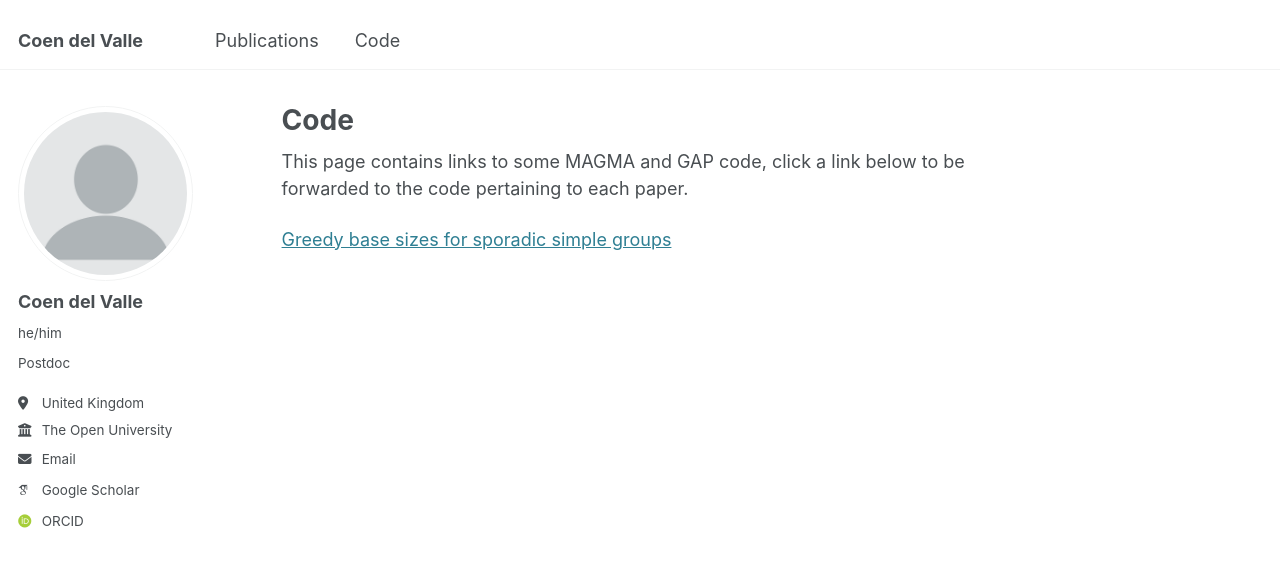
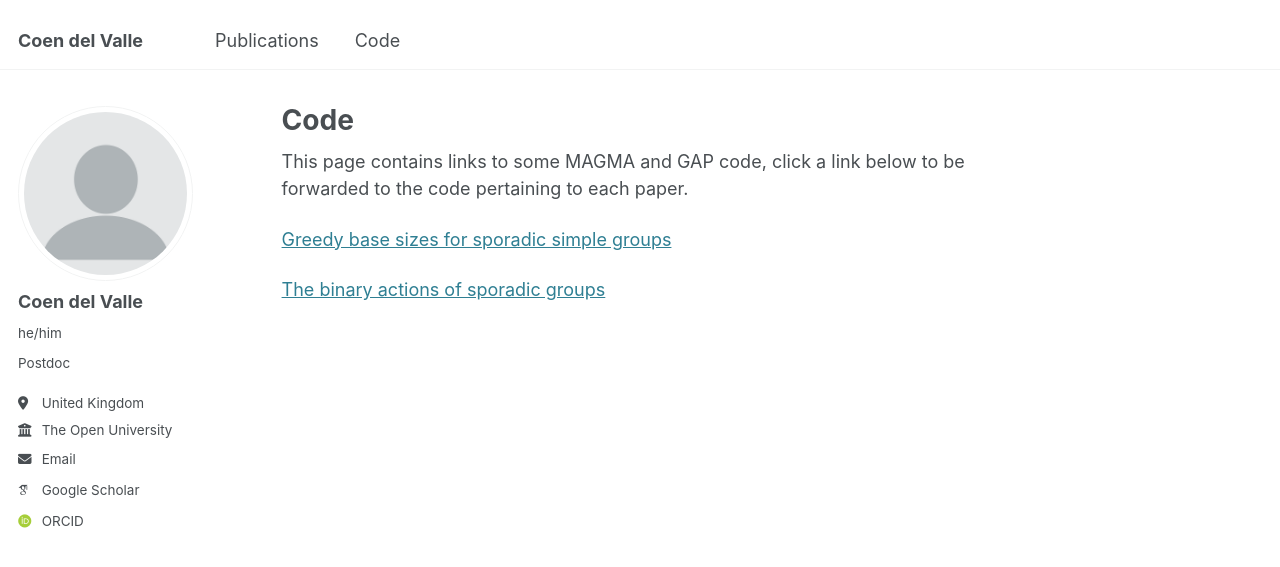
Before and after one commit to coendelvalle/coendelvalle.github.io, a Jekyll site: the page built from _pages/code.md, in a window 1280 px wide. Shown: the top 567 px of the page. Built offline with Jekyll 4.4.1, drawn with Linux system fonts in a browser that asks for light colours; some web fonts are replaced.

Commit message:
Add link to binary actions of sporadic groups
Added a link to the binary actions of sporadic groups.

```diff
--- a/_pages/code.md
+++ b/_pages/code.md
@@ -6,3 +6,5 @@ author_profile: true
 This page contains links to some MAGMA and GAP code, click a link below to be forwarded to the code pertaining to each paper.
 
 [Greedy base sizes for sporadic simple groups](/sporadicscode.md/)
+
+[The binary actions of sporadic groups](https://github.com/coendelvalle/BinaryActions)
```
